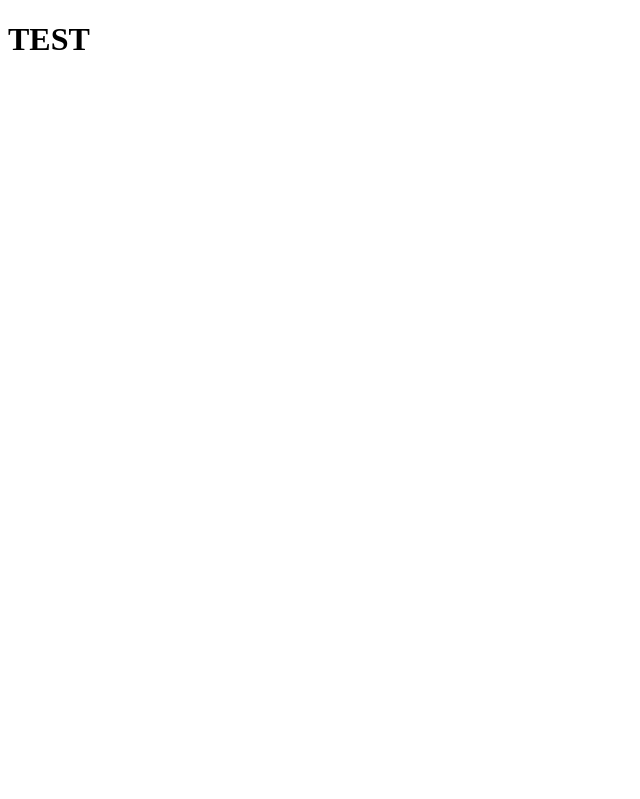
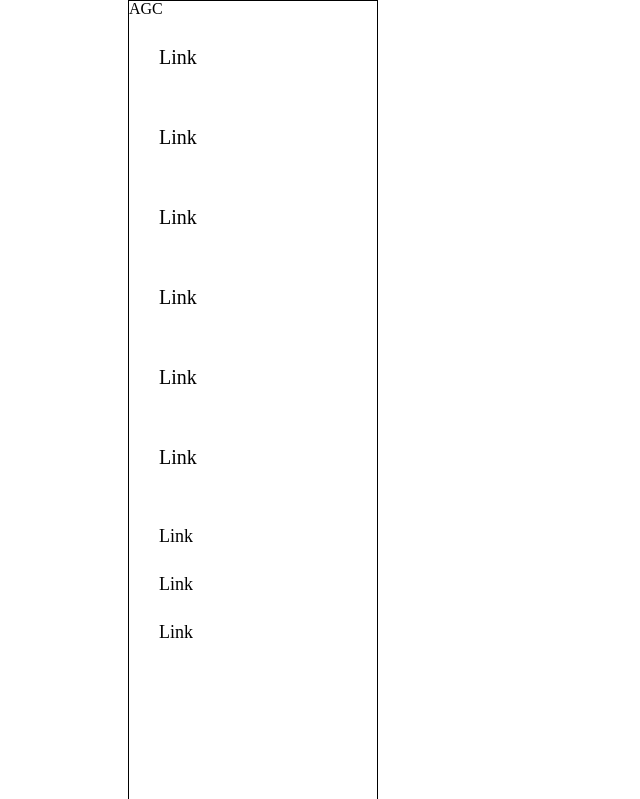
Before and after one commit to ArizonaMangoJuice/aguirreConcrete, a plain HTML site: page index.html in a window 1280 px wide. Shown: the whole page, without its empty margins (0-640 px from the left). Drawn offline with nearby package versions, Linux system fonts and the light colour scheme.

```diff
--- /dev/null
+++ b/data.js
@@ -0,0 +1,6 @@
+const DATA = [
+    {
+        title: "AGC",
+        mainImage: ""
+    }
+];
--- a/index.css
+++ b/index.css
@@ -0,0 +1,86 @@
+/* http://meyerweb.com/eric/tools/css/reset/
+   v2.0 | 20110126
+   License: none (public domain)
+*/
+
+html, body, div, span, applet, object, iframe,
+h1, h2, h3, h4, h5, h6, p, blockquote, pre,
+a, abbr, acronym, address, big, cite, code,
+del, dfn, em, img, ins, kbd, q, s, samp,
+small, strike, strong, sub, sup, tt, var,
+b, u, i, center,
+dl, dt, dd, ol, ul, li,
+fieldset, form, label, legend,
+table, caption, tbody, tfoot, thead, tr, th, td,
+article, aside, canvas, details, embed,
+figure, figcaption, footer, header, hgroup,
+menu, nav, output, ruby, section, summary,
+time, mark, audio, video {
+	margin: 0;
+	padding: 0;
+	border: 0;
+	font-size: 100%;
+	font: inherit;
+	vertical-align: baseline;
+}
+/* HTML5 display-role reset for older browsers */
+article, aside, details, figcaption, figure,
+footer, header, hgroup, menu, nav, section {
+	display: block;
+}
+body {
+	line-height: 1;
+}
+ol, ul {
+	list-style: none;
+}
+blockquote, q {
+	quotes: none;
+}
+blockquote:before, blockquote:after,
+q:before, q:after {
+	content: '';
+	content: none;
+}
+table {
+	border-collapse: collapse;
+	border-spacing: 0;
+}
+html{
+    height: 100%;
+}
+html {
+    box-sizing: border-box;
+  }
+  *, *:before, *:after {
+    box-sizing: inherit;
+  }
+header{
+    border: 1px solid;
+    position: fixed;
+    width: 250px;
+    height: 100%;
+}
+header section{
+    padding: 15px;
+    padding-right: 0;
+}
+header section a {
+    font-size: 20px;
+    text-decoration: none;
+    color: black;
+    display: block;
+    padding: inherit;
+}
+header section a:hover{
+    transition: 300ms;
+    background: #ccc;
+}
+#contact-media a{
+    font-size: 18px;
+}
+main{
+    width: 80%;
+    margin-left: auto;
+    margin-right: auto;
+}
--- a/index.html
+++ b/index.html
@@ -4,9 +4,28 @@
     <meta charset="UTF-8">
     <meta name="viewport" content="width=device-width, initial-scale=1.0">
     <meta http-equiv="X-UA-Compatible" content="ie=edge">
-    <title>Document</title>
+    <title>AGC</title>
+    <link rel="stylesheet" href="index.css">
 </head>
 <body>
-    <h1>TEST</h1>
+    <main>
+        <header>
+            <h1>AGC</h1>
+            <section><a href="#">Link</a></section>
+            <section><a href="#">Link</a></section>
+            <section><a href="#">Link</a></section>
+            <section><a href="#">Link</a></section>
+            <section><a href="#">Link</a></section>
+            <section><a href="#">Link</a></section>
+            <section id="contact-media">
+                <a href="#">Link</a>
+                <a href="#">Link</a>
+                <a href="#">Link</a>
+            </section>
+        </header>
+        <section></section>
+    </main>
+    <script src="https://cdnjs.cloudflare.com/ajax/libs/jquery/3.3.1/jquery.min.js"></script>
+    <script src="index.js"></script>
 </body>
 </html>
--- a/index.js
+++ b/index.js
@@ -0,0 +1,4 @@
+function test(){
+    console.log(true);
+}
+$(test);
```
